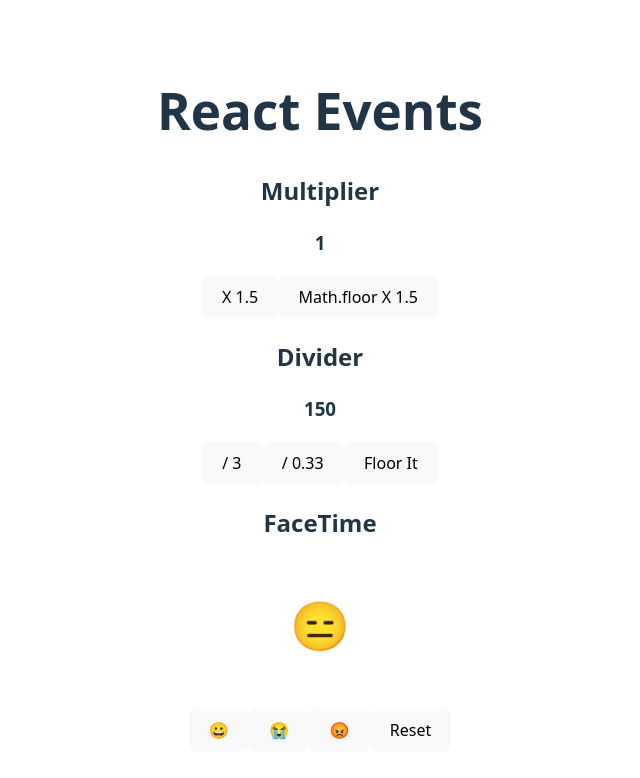
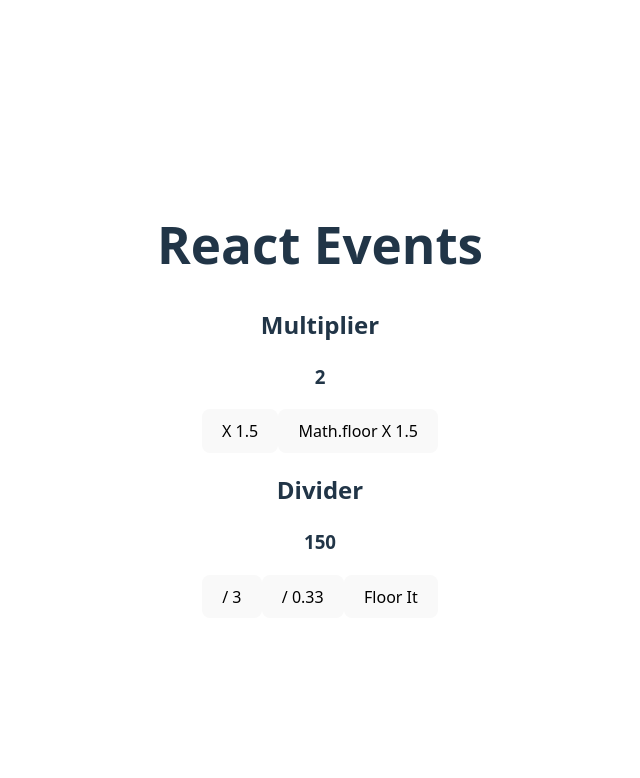
Before and after one commit to quasarblues/react-events-playground, a React (Vite) app: page / in a window 1280 px wide. Shown: the top 778 px of the page, without its empty margins (320-960 px from the left). Built offline with nearby package versions, Linux system fonts and the light colour scheme.

Commit message:
Added Calculator.jsx

```diff
--- a/src/App.jsx
+++ b/src/App.jsx
@@ -5,14 +5,13 @@
 import Multiplier from './Multiplier'
 import Divider from './Divider'
 import FaceTime from './FaceTime'
+import Calculator from './Calculator'
 
 function App() {
   return (
     <>
       <h1>React Events</h1>
-      <Multiplier />
-      <Divider />
-      <FaceTime />
+      <Calculator />
     </>
   )
 }
--- /dev/null
+++ b/src/Calculator.jsx
@@ -0,0 +1,41 @@
+// Combine Multiplier.jsx and Divide.jsx
+import { useState } from "react"
+
+export default function Calculator() {
+    const [product, setProduct] = useState(2);
+    const [quotient, setQuotient] = useState(150);
+    return (
+        <>
+            <div>
+                <h2>Multiplier</h2>
+                <h3>{product}</h3>
+                <button onClick={() => {
+                    setProduct(product * 1.5)
+                }}>X 1.5</button>
+                <button onClick={() => {
+                    setProduct(Math.floor(product * 1.5))
+                }}>Math.floor X 1.5</button>
+            </div>
+            <div>
+                <h2>Divider</h2>
+                <h3>{quotient}</h3>
+                <button onClick={
+                    () => {
+                        setQuotient(quotient / 3)
+                    }}> / 3
+                </button>
+                <button onClick={
+                    () => {
+                        setQuotient(quotient / 0.33)
+                    }
+                }> / 0.33
+                </button>
+                <button onClick={
+                    () => {
+                        setQuotient(Math.floor(quotient))
+                    }
+                }>Floor It</button>
+            </div>
+        </>
+    )
+}
```
